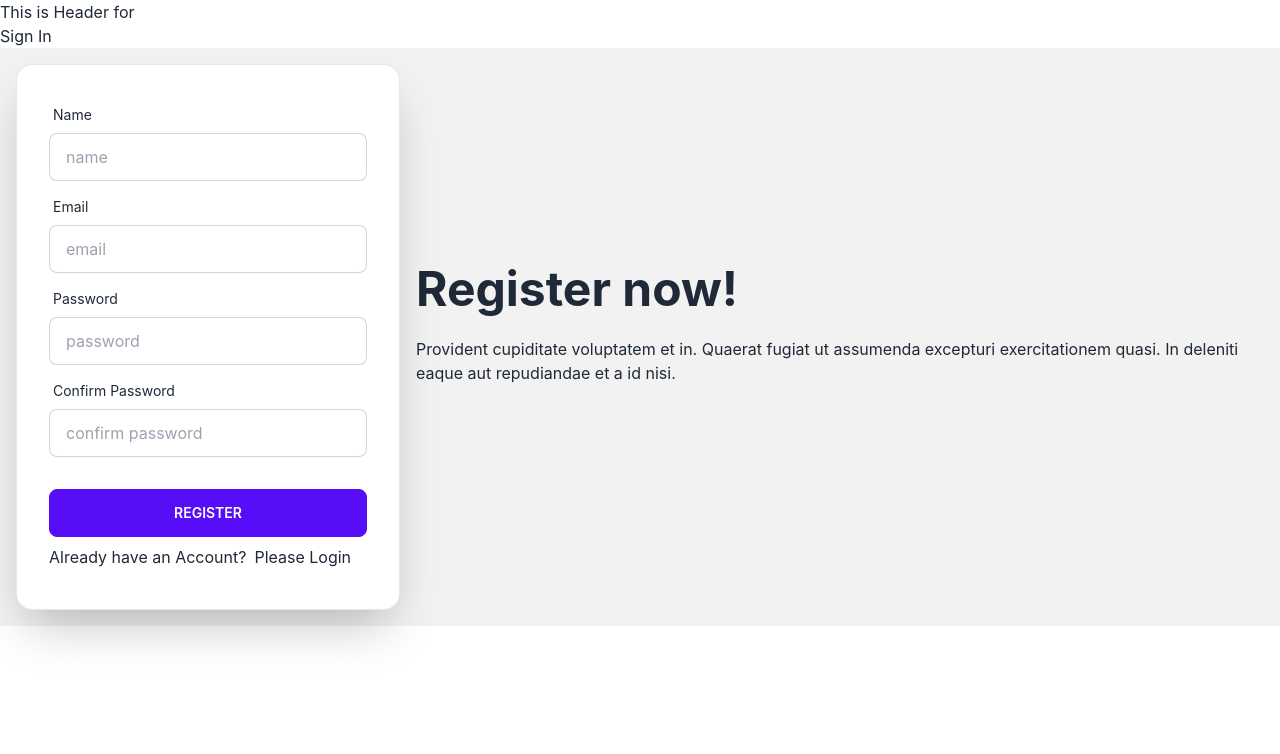
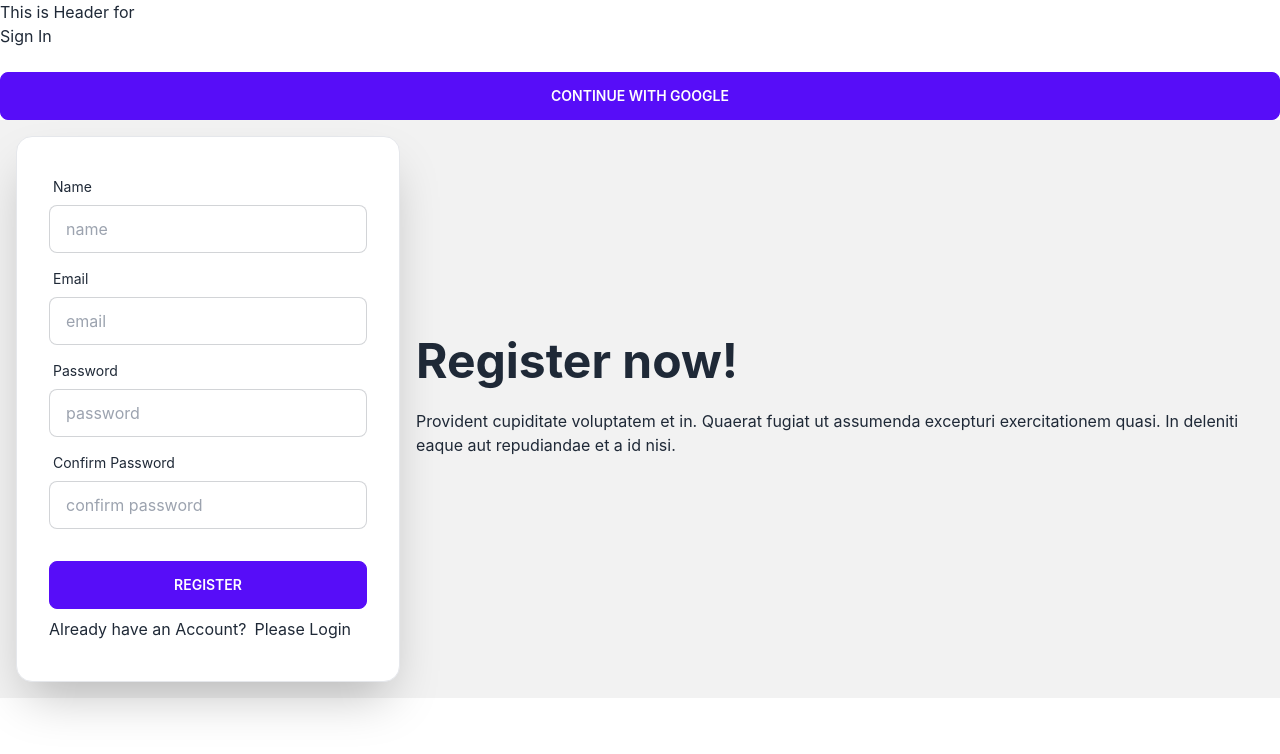
Before and after one commit to yusuf-khan-swd/hotel-booking, a React (Create React App) app: page /register in a window 1280 px wide. Shown: the top 754 px of the page. Built offline with nearby package versions, Linux system fonts and the light colour scheme; no server answers.

Commit message:
added google sign in and solve the error it giving

```diff
--- a/src/components/Register/Register.js
+++ b/src/components/Register/Register.js
@@ -6,7 +6,7 @@ import { AuthContext } from "../../contexts/UserContext";
 const Register = () => {
   const [error, setError] = useState("");
   const [success, setSuccess] = useState("");
-  const { createUser } = useContext(AuthContext);
+  const { createUser, googleSignIn } = useContext(AuthContext);
 
   const handleSubmit = (event) => {
     event.preventDefault();
@@ -38,9 +38,25 @@ const Register = () => {
       });
   };
 
+  const handleGoogleSignIn = () => {
+    googleSignIn()
+      .then(result => {
+        const user = result.user;
+        console.log(user);
+        toast.success('Success');
+      })
+      .catch(error => {
+        console.error('error: ', error)
+        setError(error.message);
+        setSuccess('');
+      })
+  };
+
   return (
     <div className="container mx-auto">
-      <form onSubmit={handleSubmit}>
+      <div className="form-control mt-6">
+        <p onClick={handleGoogleSignIn} className="btn btn-primary">Continue With Google</p>
+      </div>
       <div className="hero min-h-screen lg:min-h-min bg-base-200">
         <div className="hero-content flex-col lg:flex-row-reverse">
           <div className="text-center lg:text-left">
@@ -51,7 +67,7 @@ const Register = () => {
               repudiandae et a id nisi.
             </p>
           </div>
-            <div className="card flex-shrink-0 w-full max-w-sm shadow-2xl bg-base-100 border">
+          <form onSubmit={handleSubmit} className="card flex-shrink-0 w-full max-w-sm shadow-2xl bg-base-100 border">
             <div className="card-body">
               <div className="form-control">
                 <label className="label">
@@ -119,10 +135,9 @@ const Register = () => {
                 </p>
               )}
             </div>
+          </form>
         </div>
       </div>
-        </div>
-      </form>
     </div>
   );
 };
--- a/src/contexts/UserContext.js
+++ b/src/contexts/UserContext.js
@@ -10,7 +10,7 @@ const UserContext = ({ children }) => {
   const googleProvider = new GoogleAuthProvider();
 
   const googleSignIn = () => {
-    signInWithPopup(auth, googleProvider);
+    return signInWithPopup(auth, googleProvider);
   };
 
   const createUser = (email, password) => {
```
Lines whose indentation alone changed are shown as unchanged.
